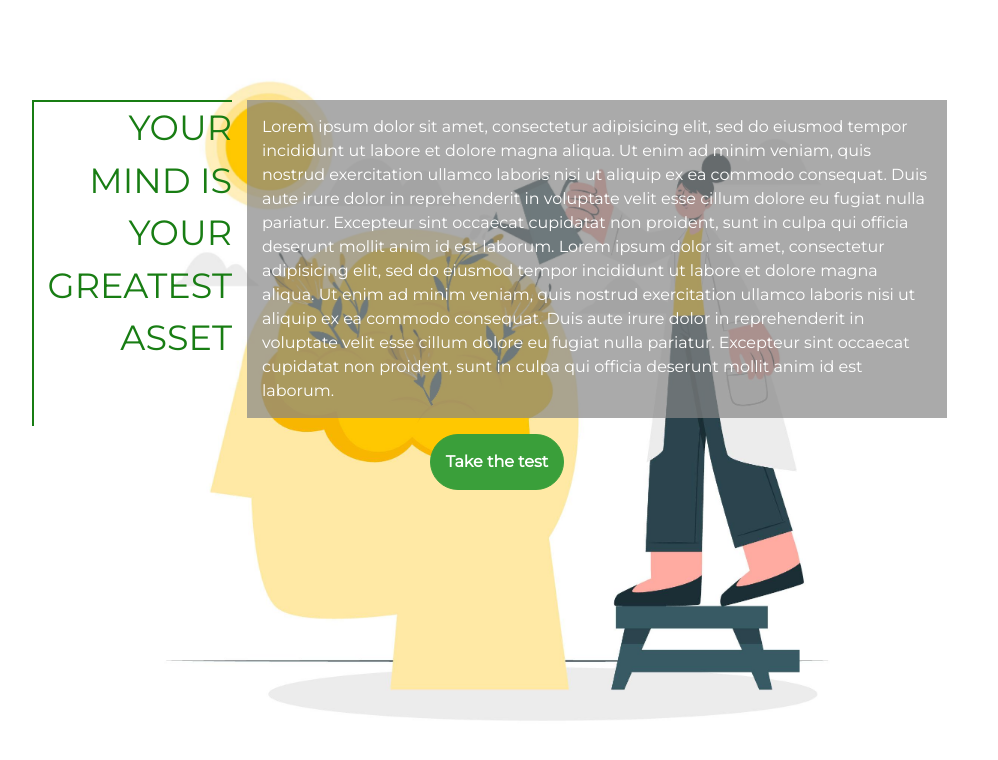
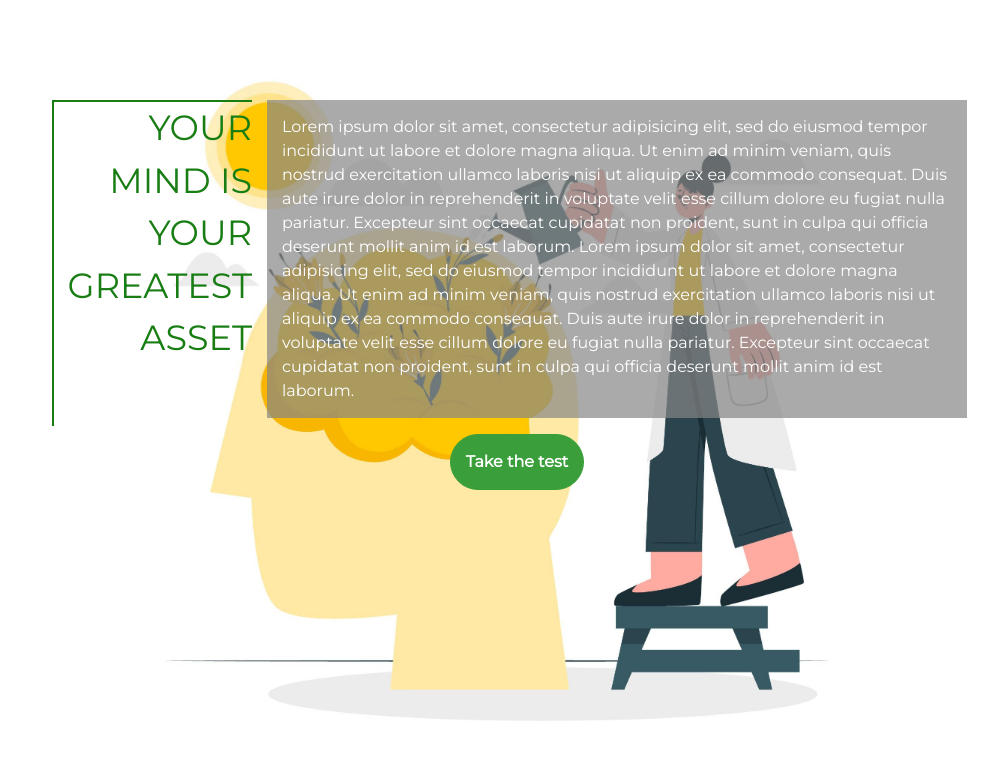
Before and after one commit to MoonimAhsan/mind-healing-centre, a plain HTML site: page index.html in a window 1280 px wide. Shown: the whole page, without its empty margins (143-1141 px from the left). Drawn offline with nearby package versions, Linux system fonts and the light colour scheme.

Commit message:
Update style.css

```diff
--- a/style.css
+++ b/style.css
@@ -67,6 +67,8 @@ p {
 .container {
 	position: relative;
 	top: 100px;
+	left: 20px;
+	bottom: 20px
 }
 
 section {
```
